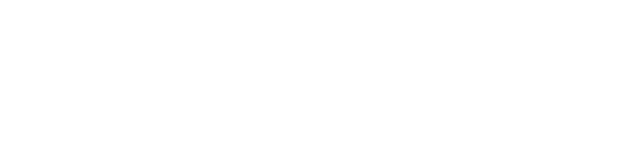
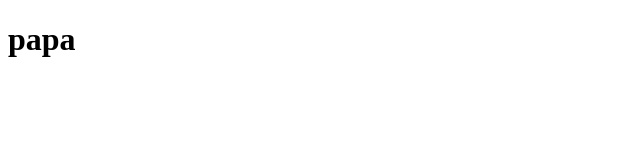
Before and after one commit to torren59/Ejercicio-Gitt, a plain HTML site: page index.html in a window 1280 px wide. Shown: the whole page, without its empty margins (0-640 px from the left). Drawn offline with Linux system fonts and the light colour scheme.

Commit message:
se agrwego el titulo

```diff
--- a/index.html
+++ b/index.html
@@ -8,6 +8,6 @@
     <title>Inicio</title>
 </head>
 <body>
-
+    <h1>papa</h1>
 </body>
 </html>
```
